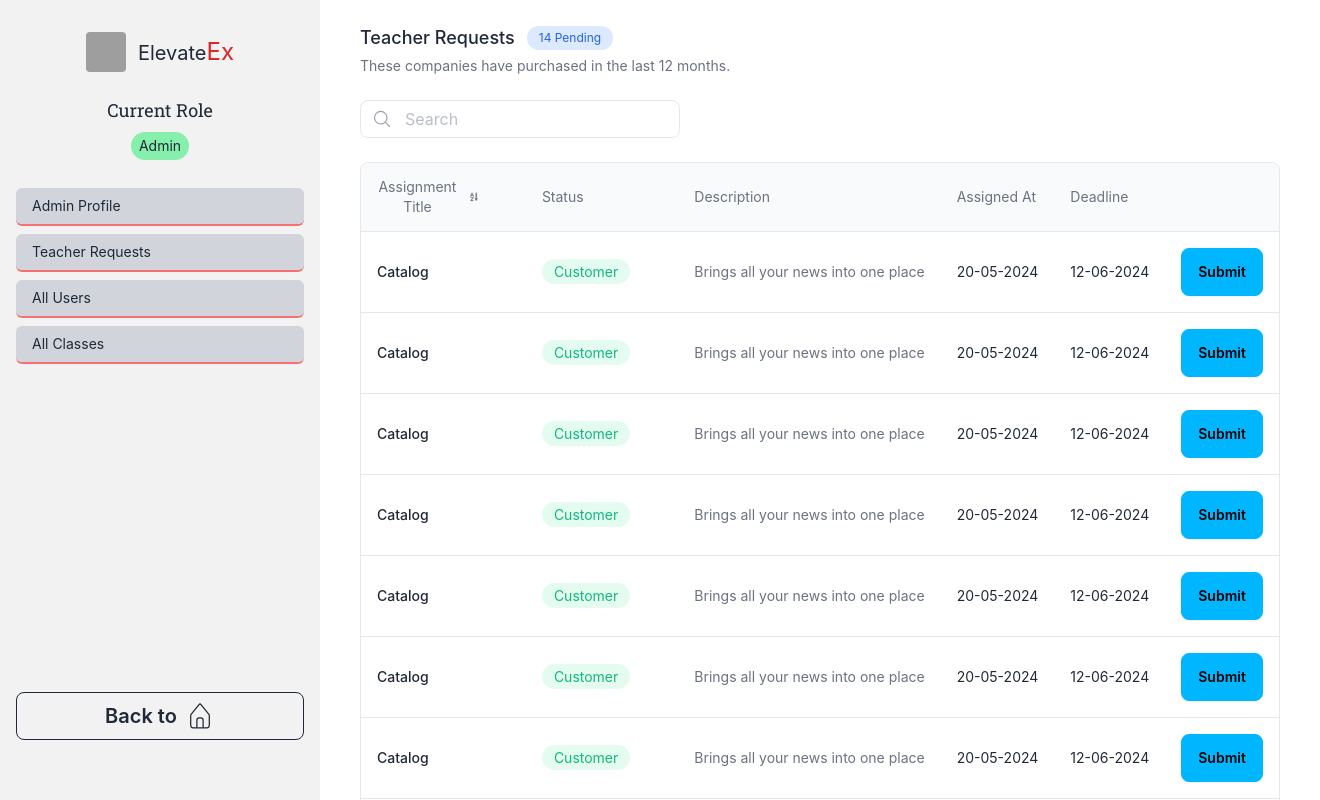
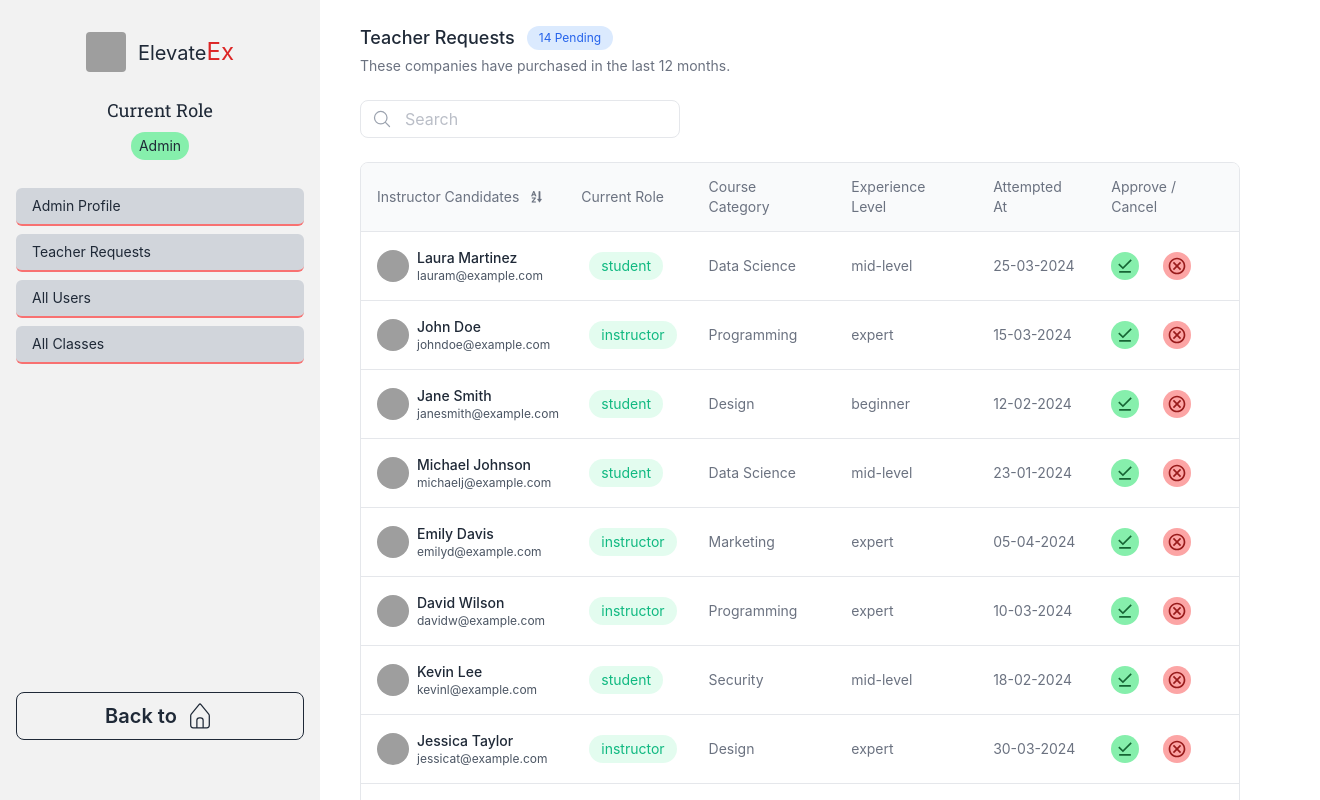
Before and after one commit to gazimaksudur2/elevateex-client, a React (Vite) app: page /admindash/teacherreq in a window 1280 px wide. Shown: the top 800 px of the page, 1320 px wide, since content can reach past the window. Built offline with nearby package versions, Linux system fonts and the light colour scheme; no server answers; grey boxes are pictures that could not be loaded.

Commit message:
teacher requests page updated in admin panel

```diff
--- a/src/layout/AdminDashBoard/TeacherRequest.jsx
+++ b/src/layout/AdminDashBoard/TeacherRequest.jsx
@@ -1,7 +1,38 @@
-const TeacherRequest = ({request}) => {
+import { MdDownloadDone, MdOutlineCancel } from "react-icons/md";
+
+const TeacherRequest = ({ request }) => {
     return (
         <>
             <tr>
+                <td className="px-4 py-4 text-sm text-gray-500  whitespace-nowrap">
+                    <div className="flex items-center gap-x-2">
+                        <img className="object-cover w-8 h-8 rounded-full" src={request?.img_url} alt="" />
+                        <div>
+                            <h2 className="text-sm font-medium text-gray-800 ">{request?.first_name+" "+request?.last_name}</h2>
+                            <p className="text-xs font-normal text-gray-600 ">{request?.email}</p>
+                        </div>
+                    </div>
+                </td>
+                <td className="px-4 py-4 text-sm font-medium text-gray-700 whitespace-nowrap">
+                    <div className="inline-flex items-center px-3 py-1 rounded-full gap-x-2 text-emerald-500 bg-emerald-100/60">
+                        <h2 className="text-sm font-normal">{request?.cur_role}</h2>
+                    </div>
+                </td>
+                <td className="px-4 py-4 text-sm text-gray-500  whitespace-nowrap">{request?.course_category}</td>
+                <td className="px-4 py-4 text-sm text-gray-500  whitespace-nowrap">{request?.experience_level}</td>
+                <td className="px-4 py-4 text-sm text-gray-500  whitespace-nowrap">{request?.attemptedAt}</td>
+                <td className="px-4 py-4 text-sm whitespace-nowrap">
+                    <div className="flex items-center gap-x-6">
+                        <div className="bg-green-300 p-1 rounded-full">
+                            <MdDownloadDone className="text-green-800 cursor-pointer" size={20} />
+                        </div>
+                        <div className="bg-red-300 p-1 rounded-full">
+                            <MdOutlineCancel className="text-red-800 cursor-pointer" size={20} />
+                        </div>
+                    </div>
+                </td>
+            </tr>
+            {/* <tr>
                 <td className="px-4 py-4 text-sm font-medium whitespace-nowrap">
                     <div>
                         <h2 className="font-medium text-gray-800 ">Catalog</h2>
@@ -30,7 +61,7 @@ const TeacherRequest = ({request}) => {
                         Submit
                     </button>
                 </td>
-            </tr>
+            </tr> */}
         </>
     );
 }
--- a/src/layout/AdminDashBoard/TeacherRequests.jsx
+++ b/src/layout/AdminDashBoard/TeacherRequests.jsx
@@ -50,7 +50,7 @@ const TeacherRequests = () => {
                                             <tr>
                                                 <th scope="col" className="py-3.5 px-4 text-sm font-normal text-left rtl:text-right text-gray-500">
                                                     <button className="flex items-center gap-x-3 focus:outline-none">
-                                                        <span>Assignment Title</span>
+                                                        <span>Instructor Candidates</span>
 
                                                         <svg className="h-3" viewBox="0 0 10 11" fill="none" xmlns="http://www.w3.org/2000/svg">
                                                             <path d="M2.13347 0.0999756H2.98516L5.01902 4.79058H3.86226L3.45549 3.79907H1.63772L1.24366 4.79058H0.0996094L2.13347 0.0999756ZM2.54025 1.46012L1.96822 2.92196H3.11227L2.54025 1.46012Z" fill="currentColor" stroke="currentColor" strokeWidth="0.1" />
@@ -60,20 +60,21 @@ const TeacherRequests = () => {
                                                     </button>
                                                 </th>
 
-                                                <th scope="col" className="px-12 py-3.5 text-sm font-normal text-left rtl:text-right text-gray-500">
-                                                    Status
+                                                <th scope="col" className="px-2 py-3.5 text-sm font-normal text-left text-gray-500">
+                                                    Current Role
                                                 </th>
 
                                                 <th scope="col" className="px-4 py-3.5 text-sm font-normal text-left rtl:text-right text-gray-500">
-                                                    Description
+                                                    Course Category
+                                                </th>
+                                                <th scope="col" className="px-4 py-3.5 text-sm font-normal text-left rtl:text-right text-gray-500">
+                                                    Experience Level
                                                 </th>
 
-                                                <th scope="col" className="px-4 py-3.5 text-sm font-normal text-left rtl:text-right text-gray-500">Assigned At</th>
+                                                <th scope="col" className="px-4 py-3.5 text-sm font-normal text-left rtl:text-right text-gray-500">Attempted At</th>
 
-                                                <th scope="col" className="px-4 py-3.5 text-sm font-normal text-left rtl:text-right text-gray-500">Deadline</th>
-
-                                                <th scope="col" className="relative py-3.5 px-4">
-
+                                                <th scope="col" className="px-4 py-3.5 text-sm font-normal text-left rtl:text-right text-gray-500">
+                                                    Approve / Cancel
                                                 </th>
                                             </tr>
                                         </thead>
```
